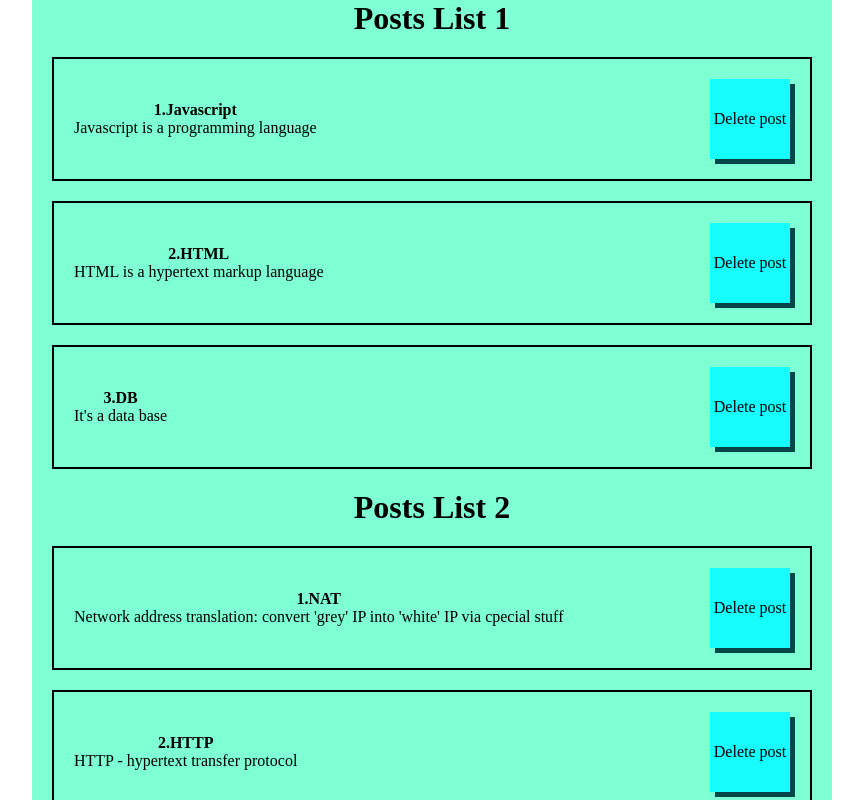
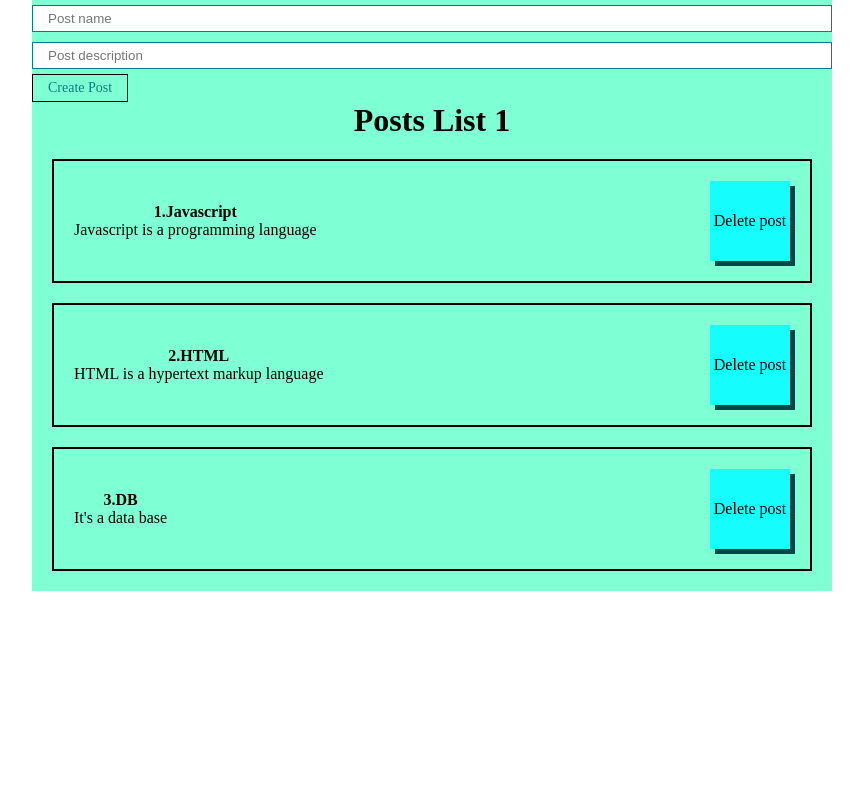
Before and after one commit to EgorSasim/reactLearning, a React (Create React App) app in the folder 3_hour_course(based_on_official_manual)/first_app/: page / in a window 1280 px wide. Shown: the top 800 px of the page, without its empty margins (208-1071 px from the left). Built offline with nearby package versions, Linux system fonts and the light colour scheme.

Commit message:
create UI lib

```diff
--- a/3_hour_course(based_on_official_manual)/first_app/src/App.js
+++ b/3_hour_course(based_on_official_manual)/first_app/src/App.js
@@ -1,6 +1,8 @@
 import React, { useState } from "react";
 import PostItem from "./components/PostItem";
 import PostList from "./components/PostList";
+import MyButton from "./components/UI/button/MyButton";
+import MyInput from "./components/UI/inout/MyInput";
 
 import './styles/App.css';
 
@@ -25,28 +27,28 @@ function App() {
         },
     ])
 
-    const [posts2, setPosts2] = useState([
-        {
-            id: 1,
-            title: "NAT",
-            content: "Network address translation: convert 'grey' IP into 'white' IP via cpecial stuff ",
-        },
-        {
-            id: 2,
-            title: "HTTP",
-            content: "HTTP - hypertext transfer protocol",
-        },
-        {
-            id: 3,
-            title: "Linux",
-            content: "Best operation system for free, but we use pirate Windows)",
-        },
-    ])
+    const [title, setTitle] = useState('');
+
+
+    const addNewPost = (e) => {
+        e.preventDefault();
+        console.log(title);
+    }
 
     return (
     <div className="App">
+        <form >
+        <MyInput
+            type="text"
+            placeholder="Post name"
+            value={title}
+            onChange={ e => setTitle(e.target.value)}
+        />
+        <MyInput type="text" placeholder="Post description"/>
+
+        <MyButton onClick={addNewPost}>Create Post</MyButton>
+        </form>
         <PostList posts={posts} title={"Posts List 1"}/>
-        <PostList posts={posts2} title={"Posts List 2"}/>
     </div>
   );
 }
--- /dev/null
+++ b/3_hour_course(based_on_official_manual)/first_app/src/components/UI/button/MyButton.jsx
@@ -0,0 +1,12 @@
+import React from "react";
+import classes from './MyButton.module.css';
+
+const MyButton = ({children, ...props}) => {
+    return (
+        <button {...props} className={classes.myBtn}>
+            {children}
+        </button>
+    );
+};
+
+export default MyButton;
--- /dev/null
+++ b/3_hour_course(based_on_official_manual)/first_app/src/components/UI/button/MyButton.module.css
@@ -0,0 +1,8 @@
+.myBtn {
+    padding: 5px 15px;
+    color: teal;
+    font-size: 14px;
+    background: transparent;
+    border:  1px solid black;
+    cursor: pointer;
+}
--- /dev/null
+++ b/3_hour_course(based_on_official_manual)/first_app/src/components/UI/inout/MyInput.jsx
@@ -0,0 +1,11 @@
+import React from "react";
+import classes from "./MyInput.module.css";
+
+const MyInput = (props) => {
+
+    return (
+        <input className={classes.myInput} {...props}/>
+    )
+}
+
+export default MyInput;
--- /dev/null
+++ b/3_hour_course(based_on_official_manual)/first_app/src/components/UI/inout/MyInput.module.css
@@ -0,0 +1,6 @@
+.myInput {
+    width: 100%;
+    padding: 5px 15px;
+    margin: 5px 0;
+    border:  1px solid teal;
+}
--- a/3_hour_course(based_on_official_manual)/first_app/src/styles/App.css
+++ b/3_hour_course(based_on_official_manual)/first_app/src/styles/App.css
@@ -55,3 +55,9 @@ h1{
 .post__btns:active {
     box-shadow: none;
 }
+
+
+.btnCreatePost {
+    border: 1px solid black;
+    background: white;
+}
```
